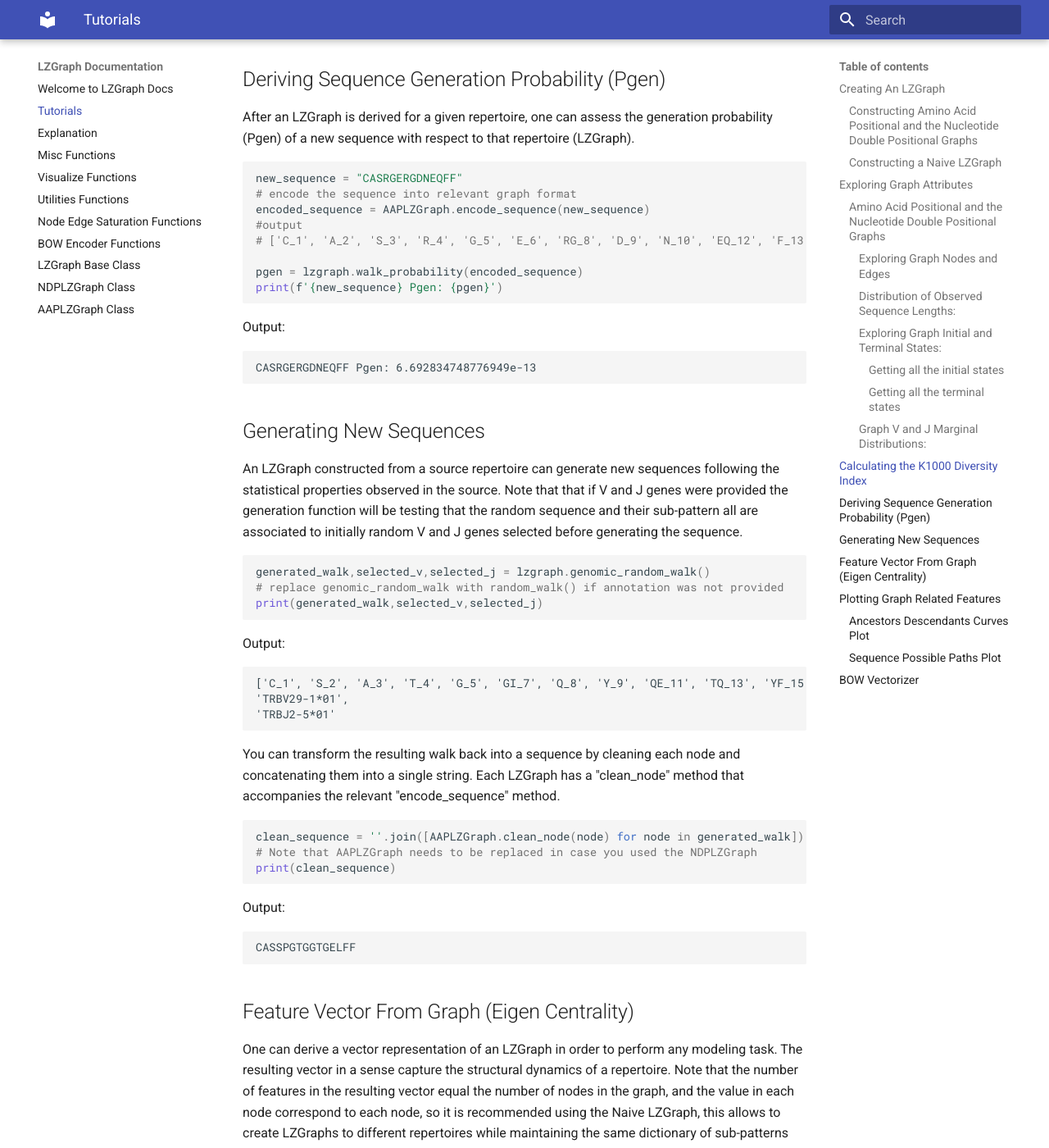
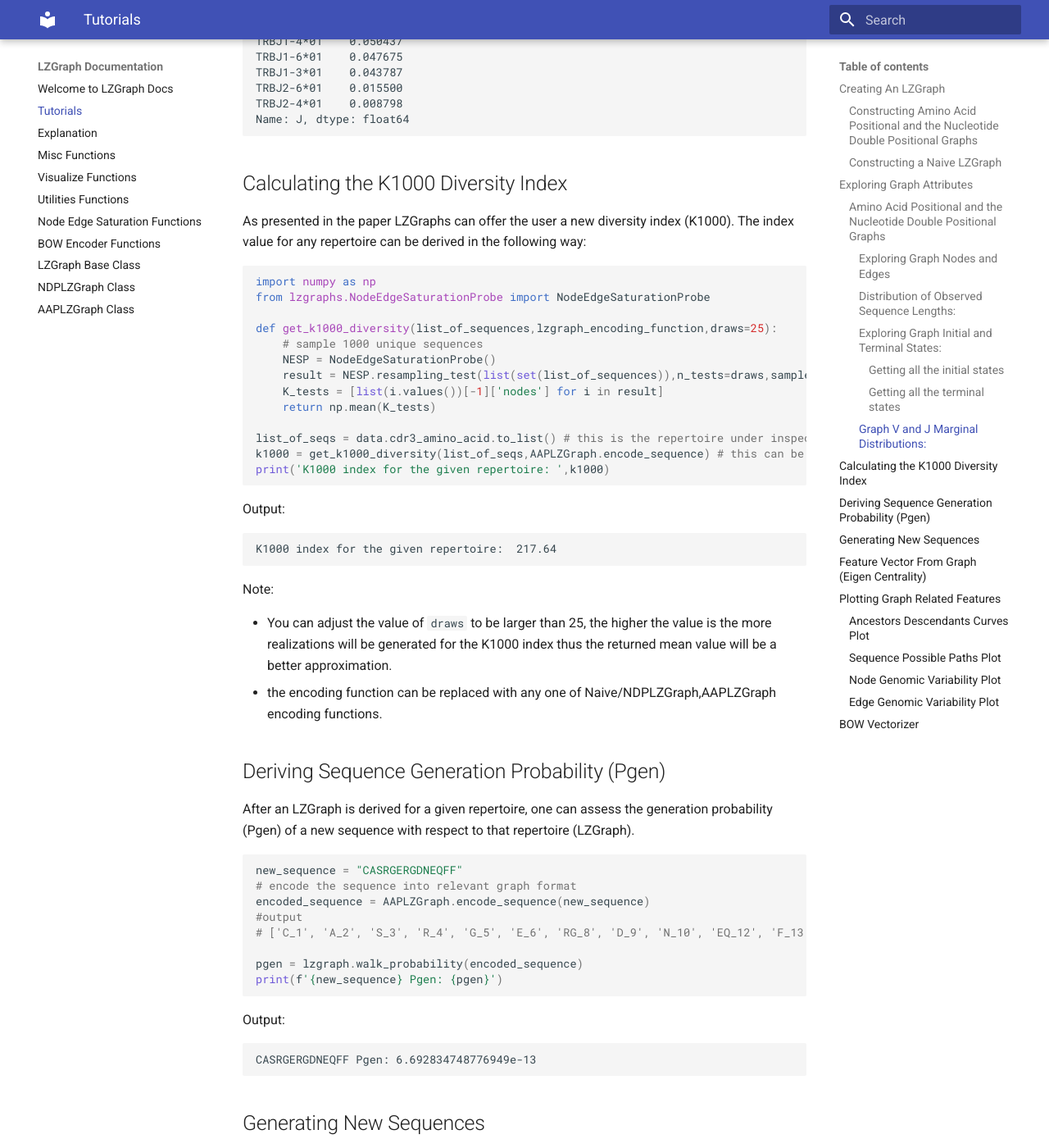
Before and after one commit to MuteJester/LZGraphs, an MkDocs documentation site: the page built from docs/tutorials.md, in a window 1280 px wide and 1400 px high, scrolled down 4312 px. Shown: the whole window at 82% size. Built offline with MkDocs 1.6.1 and Material for MkDocs 9.7.7, drawn with Linux system fonts in a browser that asks for light colours; some of the changed text lies outside the part shown.

Commit message:
Update 1.16 (Code Update + Doc Update)

````diff
--- a/docs/tutorials.md
+++ b/docs/tutorials.md
@@ -11,6 +11,12 @@ construction routine while the Naive graph slightly differ
 ### Constructing Amino Acid Positional and the Nucleotide Double Positional Graphs
 The bellow example presents the construction of the Amino Acid Positional graph but
 the same applies for Nucleotide Double Positional Graphs.
+Note:
+
+* For Nucleotide Double Positional Graphs the column corresponding to the sequence should be named "cdr3_rearrangement"
+* For Amino Acid Positional Graphs the column corresponding to the sequence should be named "cdr3_amino_acid"
+* In both cases V/J genes/alleles should be under the a column "V" for V related genes/alleles and "J" for
+  for V related genes/alleles
 ```python
 from LZGraphs.AminoAcidPositional import AAPLZGraph
 # from LZGraphs.NucleotideDoublePositional import NDPLZGraph
@@ -174,6 +180,36 @@ Name: J, dtype: float64
 ```
 
 ## Calculating the K1000 Diversity Index
+As presented in the paper LZGraphs can offer the user a new diversity index (K1000).
+The index value for any repertoire can be derived in the following way:
+
+```python
+import numpy as np
+from lzgraphs.NodeEdgeSaturationProbe import NodeEdgeSaturationProbe
+
+def get_k1000_diversity(list_of_sequences,lzgraph_encoding_function,draws=25):
+    # sample 1000 unique sequences
+    NESP = NodeEdgeSaturationProbe()
+    result = NESP.resampling_test(list(set(list_of_sequences)),n_tests=draws,sample_size=1000)
+    K_tests = [list(i.values())[-1]['nodes'] for i in result]
+    return np.mean(K_tests)
+
+list_of_seqs = data.cdr3_amino_acid.to_list() # this is the repertoire under inspection
+k1000 = get_k1000_diversity(list_of_seqs,AAPLZGraph.encode_sequence) # this can be replace with AAPLZGraph.encode_sequence for amino acids
+print('K1000 index for the given repertoire: ',k1000)
+```
+Output:
+```markdown
+K1000 index for the given repertoire:  217.64
+```
+
+Note:
+
+* You can adjust the value of `draws` to be larger than 25, the higher the value is
+  the more realizations will be generated for the K1000 index thus the returned
+  mean value will be a better approximation.
+* the encoding function can be replaced with any one of Naive/NDPLZGraph,AAPLZGraph
+  encoding functions.
 
 ## Deriving Sequence Generation Probability (Pgen)
 After an LZGraph is derived for a given repertoire, one can assess the generation
@@ -275,7 +311,7 @@ as well as the amount of ancestors at each node.
 Sequence with different attribute differ both by the slope and the convergence
 rate of these curve as well as by the intersection point between the curves.
 ```python
-from lzgraphs.Visualize import ancestors_descendants_curves_plot
+from LZGraphs.Visualize import ancestors_descendants_curves_plot
 sequence = 'CASTPGTASGYTF'
 ancestors_descendants_curves_plot(lzgraph,sequence)
 ```
@@ -288,10 +324,65 @@ We can examine the number of alternatives there are at each node, this indicates
 the rarity of a sequence and is correlated with the difference from the
 mean Levenshtein distance of the repertoire as shown in the LZGraphs paper.
 ```python
-from lzgraphs.Visualize import sequence_possible_paths_plot
+from LZGraphs.Visualize import sequence_possible_paths_plot
 sequence = 'CASTPGTASGYTF'
 sequence_possible_paths_plot(lzgraph,sequence)
 ```
 Output:
 ![alt text](/images/sequence_path_number_example.png)
+
+### Node Genomic Variability Plot
+In this chart we look at the number of V and J genes/alleles per node in a given sequence with respect
+to a given repertoire.
+Not only can one infer the sub-patterns in a sequence that have the exceptional number of V and J alternatives
+but also when comparing between the same sequence in different repertoires (different LZGraphs) one can infer
+the amount difference at each sub-pattern between the two repertoires.
+```python
+from LZGraphs.Visualize import sequence_genomic_node_variability_plot
+sequence = 'CASTPGTASGYTF'
+sequence_genomic_node_variability_plot(lzgraph,sequence)
+```
+Output:
+![alt text](/images/number_of_vj_at_nodes_example.png)
+
+
+### Edge Genomic Variability Plot
+In this chart we look at the number of V and J genes/alleles per edge in a given sequence with respect
+to a given repertoire.
+
+* Allele/gene names colored in red signify that the allele/gene appeared in all the edges in the given sequence.
+* Black cells signify that this spesific allele/gene wasnt observed at that edge.
+* The color gradient at each cell represents the probability of choosing that edge under the constraint of having
+ that specific V/J.
+```python
+from LZGraphs.Visualize import sequence_genomic_edges_variability_plot
+sequence = 'CASTPGTASGYTF'
+sequence_genomic_edges_variability_plot(lzgraph,sequence)
+```
+Output:
+![alt text](/images/number_of_vj_at_edges_example.png)
+
+
+
 ## BOW Vectorizer
+The library also provides a convenient class implementing the BOW logic presented in the paper.
+Note that each instance of the BOW wrapper class has to fitted on a list of sequences (repertoire) before it
+can transform new lists of sequences into BOW vectors.
+
+```python
+from LZGraphs.BOWEncoder import LZBOW
+from LZGraphs.NucleotideDoublePositional import NDPLZGraph
+
+sequence_list = data.cdr3_rearrangement.to_list()
+
+# create vectorizer and choose the Nucleotide Double Positional (ndp) encdoing function (default is Naive)
+vectorizer = LZBOW(encoding_function=NDPLZGraph.encode_sequence)
+
+# fit on sequence list
+vectorizer.fit(sequence_list)
+
+# BOW dictionary
+vectorizer.dictionary
+
+bow_vector = vectorizer.transform(new_list_of_sequences)
+```
````
Also changed, not shown: 1 other file.
